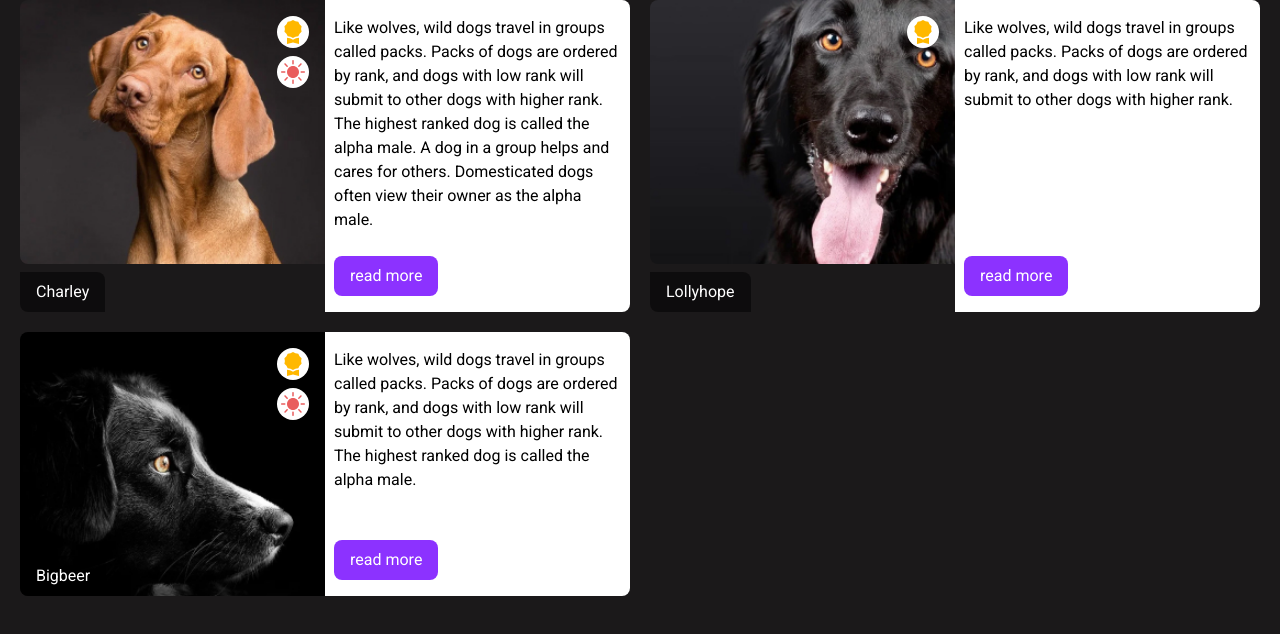
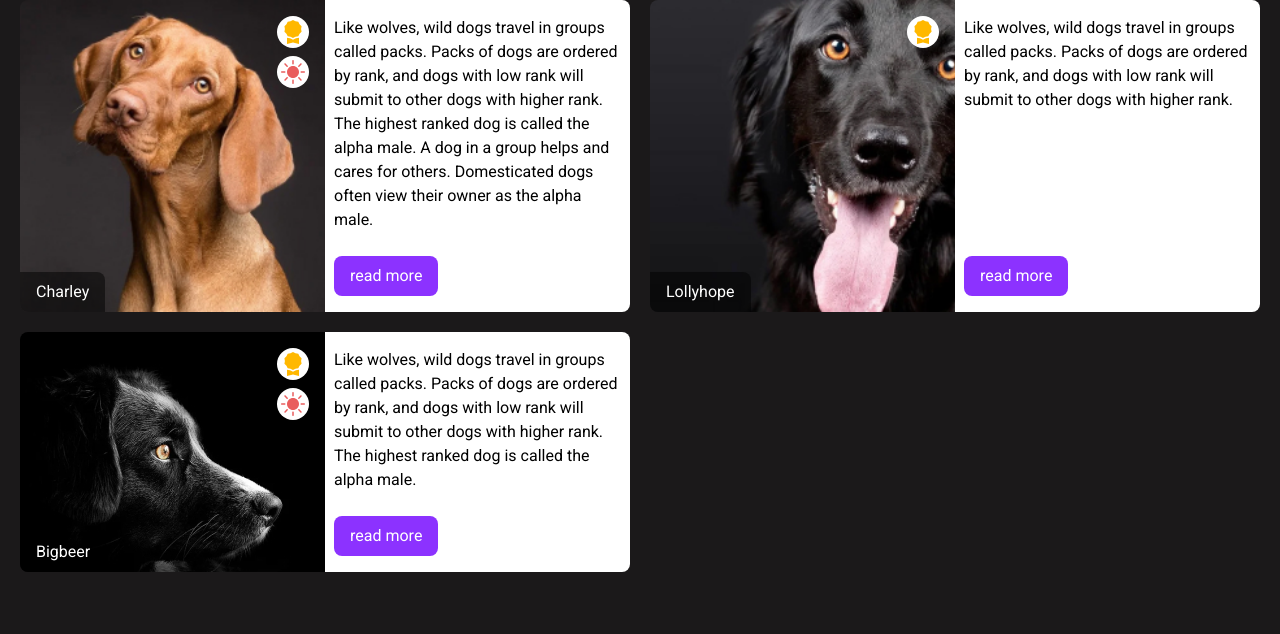
Before and after one commit to KulikovaMariya/task-1, a plain HTML site: page index.html in a window 1280 px wide. Drawn offline with Linux system fonts and the light colour scheme.

Commit message:
feat: make image resizable

```diff
--- a/style.css
+++ b/style.css
@@ -136,8 +136,7 @@
 }
 
 .grid--horizontal .card__pic {
-    /*max-width: 345px;*/
-    height: 264px;
+    height: 100%;
     border-radius: 8px 0 0 8px;
     /*flex-shrink: 1;*/
 }
```
